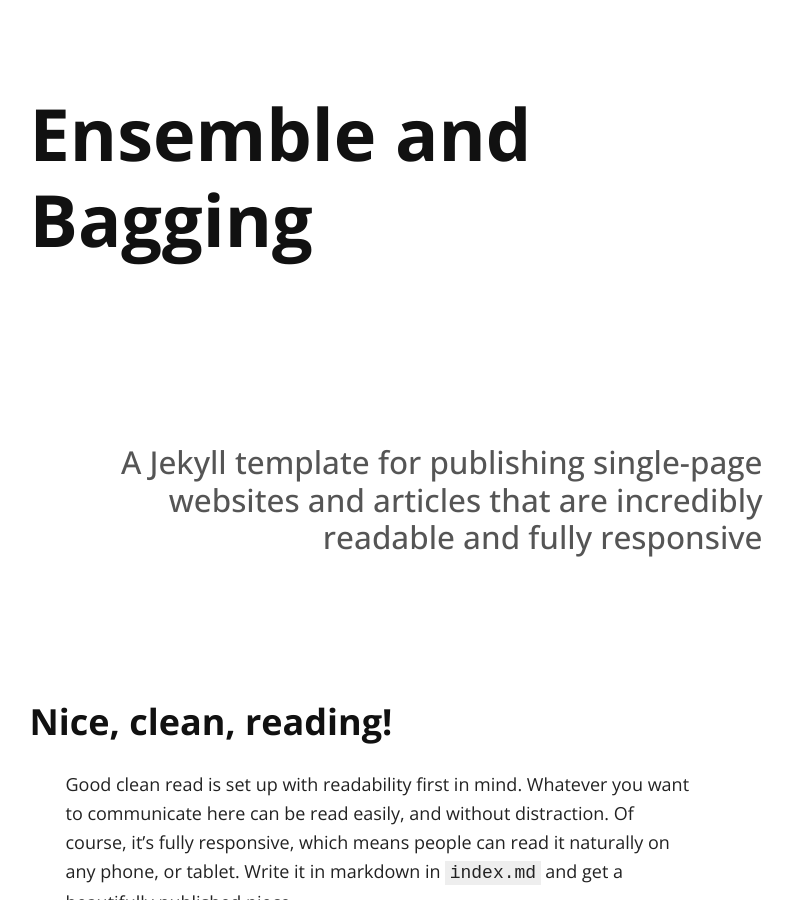
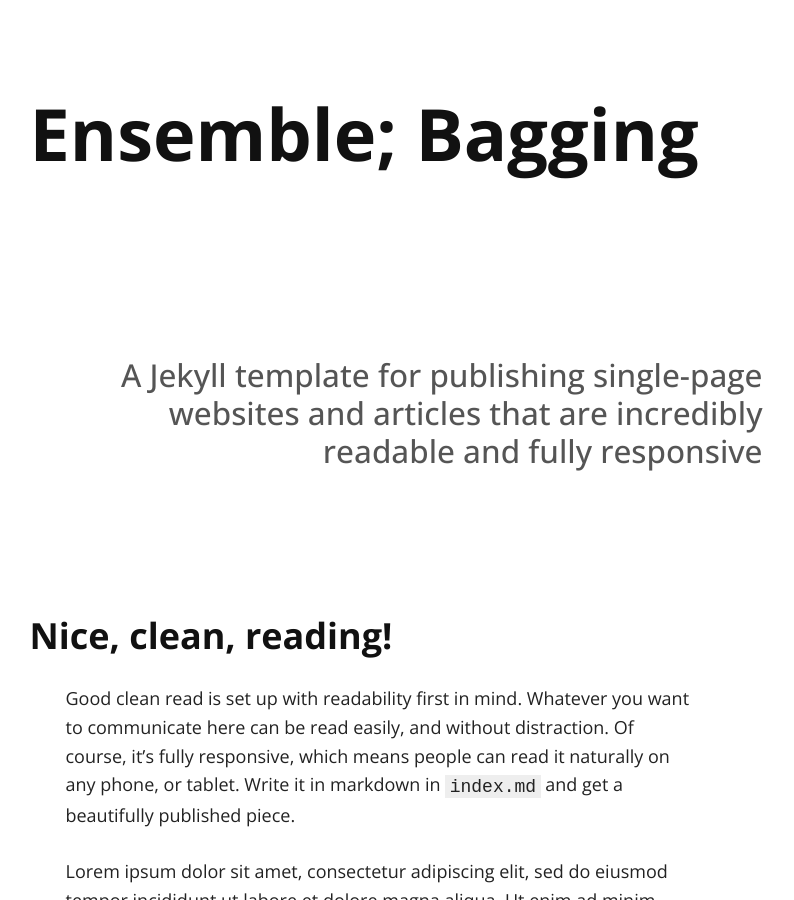
Before and after one commit to seokchaeyoon/seokchaeyoon.github.io, a Jekyll site: the page built from index.md, in a window 1280 px wide and 900 px high. Shown: the whole window, without its empty margins (262-1056 px from the left). Built offline with Jekyll 4.4.1, drawn with Linux system fonts in a browser that asks for light colours; nearby versions of some CDN libraries; our own code applies the rules of GitHub Pages for plain Markdown files.

Commit message:
Update default.html

```diff
--- a/_layouts/default.html
+++ b/_layouts/default.html
@@ -18,7 +18,7 @@
 <body>
   <article>
    <div class="container">
-    <h1><a href="./">Ensemble and Bagging</a></h1>
+    <h1><a href="./">Ensemble; Bagging</a></h1>
     {{ content }}
     </div>
   </article>
```
